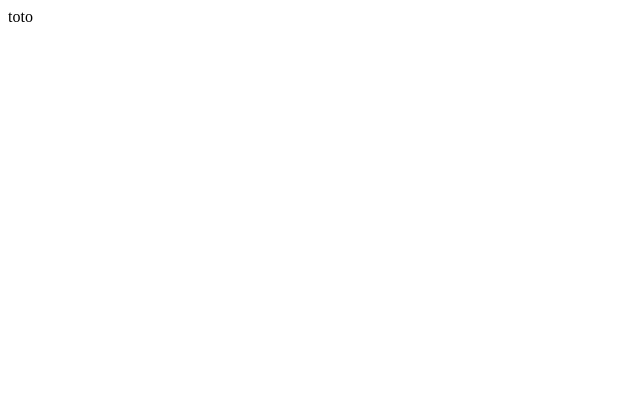
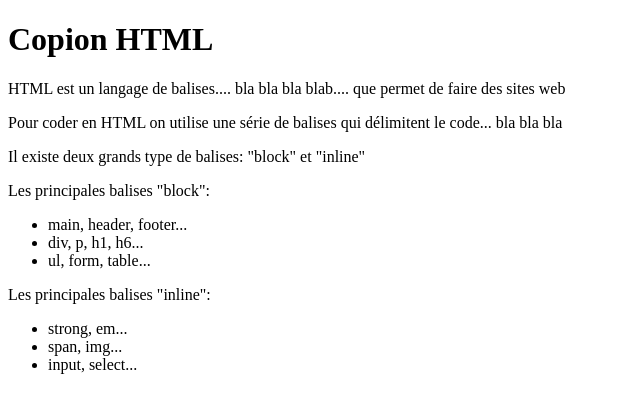
Before and after one commit to ltruchot/cheatsheets, a plain HTML site: page index.html in a window 1280 px wide. Shown: the whole page, without its empty margins (0-640 px from the left). Drawn offline with Linux system fonts and the light colour scheme.

Commit message:
Premières informations sur hTML

```diff
--- a/index.html
+++ b/index.html
@@ -6,6 +6,33 @@
     <title>Toto</title>
   </head>
   <body>
-    toto
+    <h1>Copion HTML</h1>
+    <header>
+      HTML est un langage de balises.... bla bla bla blab.... que permet de
+      faire des sites web
+    </header>
+    <main>
+      <section>
+        <p>
+          Pour coder en HTML on utilise une série de balises qui délimitent le
+          code... bla bla bla
+        </p>
+        <p>
+          Il existe deux grands type de balises: "block" et "inline"
+        </p>
+        Les principales balises "block":
+        <ul>
+          <li>main, header, footer...</li>
+          <li>div, p, h1, h6...</li>
+          <li>ul, form, table...</li>
+        </ul>
+        Les principales balises "inline":
+        <ul>
+          <li>strong, em...</li>
+          <li>span, img...</li>
+          <li>input, select...</li>
+        </ul>
+      </section>
+    </main>
   </body>
 </html>
```
